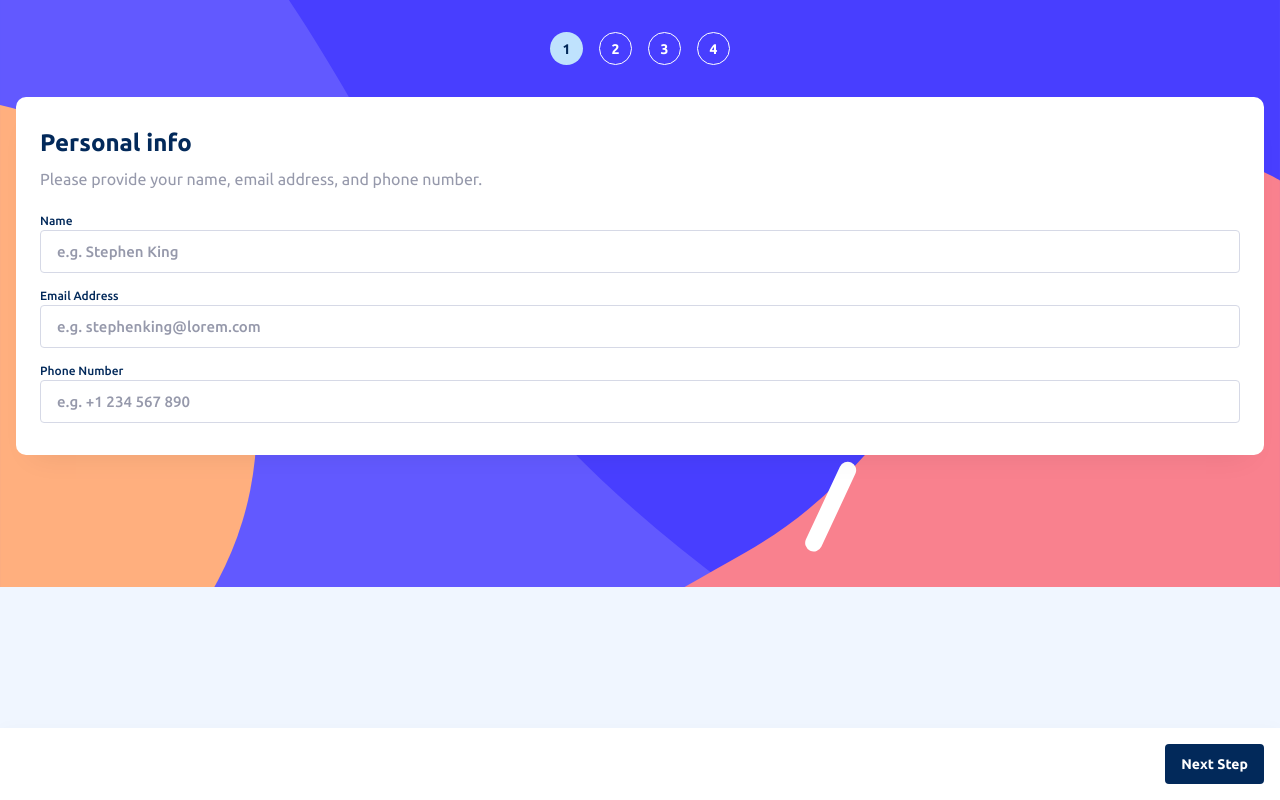
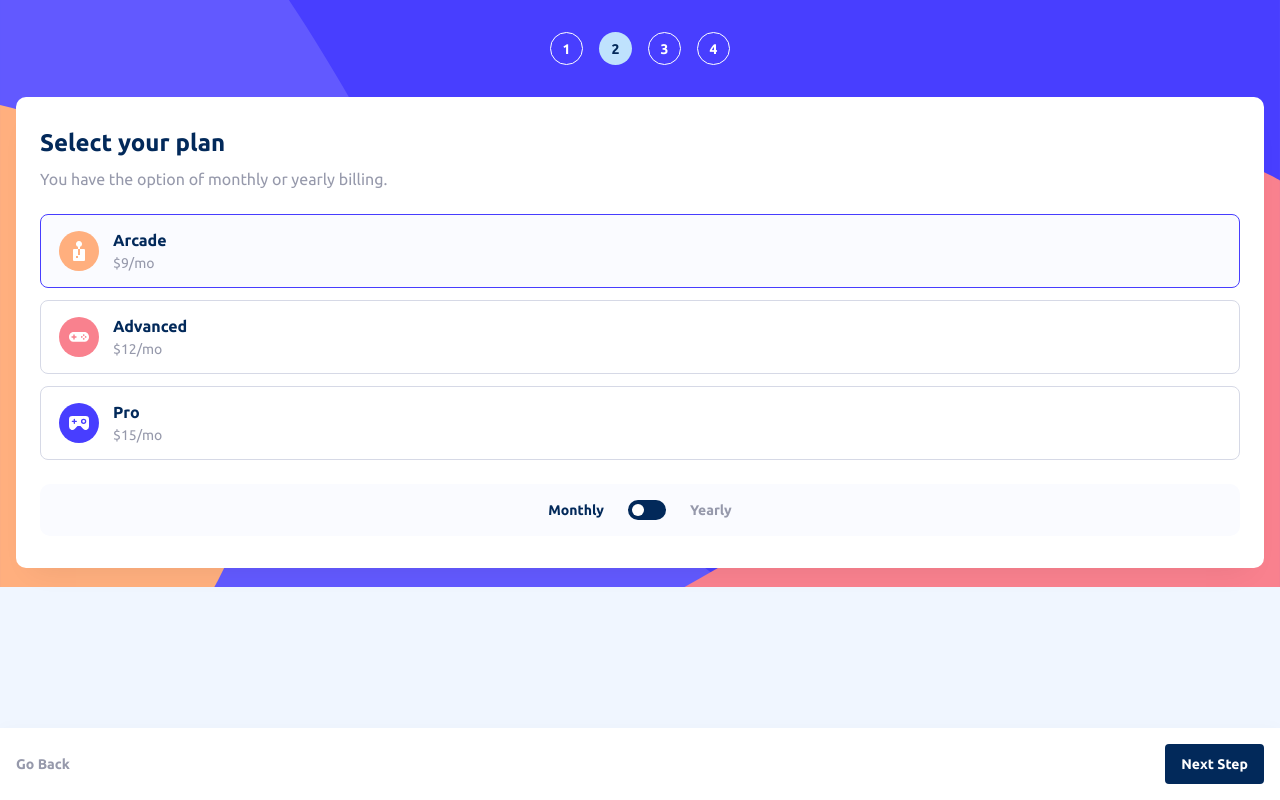
Before and after one commit to Tyzer33/Multi-step-form, a React (Vite) app: page / in a window 1280 px wide. Built offline with nearby package versions, Linux system fonts and the light colour scheme.

Commit message:
Add 'Select your plan' page

```diff
--- a/src/components/Footer.tsx
+++ b/src/components/Footer.tsx
@@ -1,6 +1,8 @@
 import styled from 'styled-components'
 import NavigationButtons from './NavigationButtons'
 import { colors } from '../styles/variables'
+
+// TODO: Peut-être rendre le footer fixed
 
 const Container = styled.footer`
   width: 100%;
--- a/src/components/PersonalInfo.tsx
+++ b/src/components/PersonalInfo.tsx
@@ -37,15 +37,15 @@ function PersonalInfo() {
     <Form>
       <Label htmlFor="name">
         Name
-        <Input type="text" id="name" placeholder="e.g. Stephen King" />
+        <Input type="text" placeholder="e.g. Stephen King" />
       </Label>
       <Label htmlFor="email">
         Email Address
-        <Input type="email" id="email" placeholder="e.g. stephenking@lorem.com" />
+        <Input type="email" placeholder="e.g. stephenking@lorem.com" />
       </Label>
       <Label htmlFor="phone">
         Phone Number
-        <Input type="tel" id="phone" placeholder="e.g. +1 234 567 890" />
+        <Input type="tel" placeholder="e.g. +1 234 567 890" />
       </Label>
     </Form>
   )
--- /dev/null
+++ b/src/components/PlanSelection.tsx
@@ -0,0 +1,86 @@
+import styled, { css } from 'styled-components'
+import { plan } from '../utils/data'
+import { flex } from '../styles/mixins'
+import { useFormContext } from '../utils/customHooks'
+import { colors } from '../styles/variables'
+
+const Container = styled.div`
+  ${flex({ direction: 'column' })}
+  gap: .75rem;
+`
+
+const RadioContainer = styled.label<{ $selected: boolean }>`
+  ${flex({ direction: 'row', align: 'flex-start' })}
+  border: 1px solid ${colors.border};
+  padding: 1rem 1rem 1rem 1.125rem;
+  gap: 0.875rem;
+  border-radius: 0.5rem;
+  cursor: pointer;
+  user-select: none;
+
+  ${({ $selected }) =>
+    $selected &&
+    css`
+      border: 1px solid ${colors.secondaryInteractive};
+      background: ${colors.planBg};
+    `}
+`
+
+const RadioButton = styled.input`
+  display: none;
+`
+
+const Logo = styled.img`
+  height: 2.5rem;
+  aspect-ratio: 1/1;
+`
+
+const TextContainer = styled.div`
+  ${flex({ direction: 'column' })}
+  gap: .375rem;
+`
+
+const Name = styled.p`
+  font-size: 1rem;
+  font-weight: 700;
+  color: ${colors.secondaryClr};
+`
+
+const Price = styled.p`
+  font-size: 0.875rem;
+`
+
+const Saving = styled.p`
+  font-size: 0.75rem;
+  color: ${colors.secondaryClr};
+  letter-spacing: -0.05em;
+  margin-top: 0.125rem;
+`
+
+function PlanSelection() {
+  const { selectedPlan, setSelectedPlan, isYearly } = useFormContext()
+
+  return (
+    <Container>
+      {plan.map(({ name, price, logo }) => (
+        <RadioContainer htmlFor={name} key={name} $selected={name === selectedPlan}>
+          <RadioButton
+            type="radio"
+            name="plan"
+            id={name}
+            checked={name === selectedPlan}
+            onChange={(e) => setSelectedPlan(e.target.checked ? name : selectedPlan)}
+          />
+          <Logo src={logo} alt={`${name}'s logo`} />
+          <TextContainer>
+            <Name>{name}</Name>
+            <Price>{isYearly ? `$${price * 10}/yr` : `$${price}/mo`}</Price>
+            {isYearly && <Saving>2 months free</Saving>}
+          </TextContainer>
+        </RadioContainer>
+      ))}
+    </Container>
+  )
+}
+
+export default PlanSelection
--- a/src/components/SelectPlan.tsx
+++ b/src/components/SelectPlan.tsx
@@ -1,5 +1,73 @@
+import styled from 'styled-components'
+import { flex } from '../styles/mixins'
+import PlanSelection from './PlanSelection'
+import { useFormContext } from '../utils/customHooks'
+import { colors } from '../styles/variables'
+
+const Container = styled.form`
+  ${flex({ direction: 'column' })}
+  gap: 1.5rem;
+`
+
+const SwitchContainer = styled.div`
+  ${flex({ direction: 'row', justify: 'center', align: 'center' })}
+  gap: 1.5rem;
+  background: ${colors.planBg};
+  border-radius: 0.625rem;
+  padding-block: 1rem;
+`
+
+// TODO: ajouter Animation
+const SwitchButton = styled.label<{ $checked: boolean }>`
+  height: 1.25rem;
+  width: 2.375rem;
+  background: ${colors.primaryInteractive};
+  ${flex({ align: 'center' })}
+  justify-content: ${({ $checked }) => ($checked ? 'flex-end' : 'flex-start')};
+  padding: 0.25rem;
+  border-radius: 1.25rem;
+  cursor: pointer;
+
+  &::after {
+    content: '';
+    height: 100%;
+    aspect-ratio: 1/1;
+    background: ${colors.tertiaryClr};
+    border-radius: 50%;
+  }
+`
+
+const SwitchText = styled.span<{ $selected: boolean }>`
+  font-size: 0.875rem;
+  font-weight: 700;
+  color: ${({ $selected }) => ($selected ? colors.secondaryClr : colors.text)};
+`
+
+const Checkbox = styled.input`
+  display: none;
+`
+
 function SelectPlan() {
-  return <div>SelectPlan</div>
+  const { isYearly, setIsYearly } = useFormContext()
+
+  return (
+    <Container>
+      <PlanSelection />
+      <SwitchContainer>
+        <SwitchText $selected={!isYearly}>Monthly</SwitchText>
+        <SwitchButton htmlFor="switch" $checked={isYearly}>
+          <Checkbox
+            id="switch"
+            type="checkbox"
+            checked={isYearly}
+            onChange={(e) => setIsYearly(e.target.checked)}
+            aria-label="Switch between Monthly to yearly plan"
+          />
+        </SwitchButton>
+        <SwitchText $selected={isYearly}>Yearly</SwitchText>
+      </SwitchContainer>
+    </Container>
+  )
 }
 
 export default SelectPlan
--- a/src/context/FormContext/FormProvider.tsx
+++ b/src/context/FormContext/FormProvider.tsx
@@ -9,7 +9,9 @@ type Props = {
 // TODO: Envoyer les données du formulaire au serveur quand le formulaire est complété
 
 function FormProvider({ children }: Props) {
-  const [currentStep, setCurrentStep] = useState(0)
+  const [currentStep, setCurrentStep] = useState(1) // TODO: Remettre à 0
+  const [isYearly, setIsYearly] = useState(false)
+  const [selectedPlan, setSelectedPlan] = useState('Arcade') // TODO: type = 'Arcade' | 'Advanced' | 'Pro'
   const [isCompleted, setIsCompleted] = useState(false)
 
   const setNextStep = useCallback(() => {
@@ -25,8 +27,28 @@ function FormProvider({ children }: Props) {
   }, [])
 
   const value = useMemo(
-    () => ({ currentStep, setNextStep, setPrevStep, isCompleted, confirm }),
-    [currentStep, setNextStep, setPrevStep, isCompleted, confirm],
+    () => ({
+      currentStep,
+      setNextStep,
+      setPrevStep,
+      isCompleted,
+      confirm,
+      isYearly,
+      setIsYearly,
+      selectedPlan,
+      setSelectedPlan,
+    }),
+    [
+      currentStep,
+      setNextStep,
+      setPrevStep,
+      isCompleted,
+      confirm,
+      isYearly,
+      setIsYearly,
+      selectedPlan,
+      setSelectedPlan,
+    ],
   )
 
   return <FormContext.Provider value={value}>{children}</FormContext.Provider>
--- a/src/styles/variables.ts
+++ b/src/styles/variables.ts
@@ -9,6 +9,7 @@ export const colors = {
   secondaryInteractive: 'hsl(243, 100%, 62%)',
   placeholder: 'hsl(231, 11%, 63%)',
   border: 'hsl(229, 24%, 87%)',
+  planBg: 'hsl(231, 100%, 99%)',
 
   // - Marine blue: hsl(213, 96%, 18%)
   // - Purplish blue: hsl(243, 100%, 62%)
--- a/src/utils/data.ts
+++ b/src/utils/data.ts
@@ -1,4 +1,7 @@
-/* eslint-disable import/prefer-default-export */
+import arcadeLogo from '../assets/icon-arcade.svg'
+import advancedLogo from '../assets/icon-advanced.svg'
+import proLogo from '../assets/icon-pro.svg'
+
 export const formDescription = [
   {
     heading: 'Personal info',
@@ -17,3 +20,9 @@ export const formDescription = [
     description: 'Double-check everything looks OK before confirming.',
   },
 ]
+
+export const plan = [
+  { name: 'Arcade', price: 9, logo: arcadeLogo },
+  { name: 'Advanced', price: 12, logo: advancedLogo },
+  { name: 'Pro', price: 15, logo: proLogo },
+]
--- a/src/utils/types.ts
+++ b/src/utils/types.ts
@@ -4,4 +4,8 @@ export type FormContextType = {
   setPrevStep: () => void
   isCompleted: boolean
   confirm: () => void
+  isYearly: boolean
+  setIsYearly: React.Dispatch<React.SetStateAction<boolean>>
+  selectedPlan: string
+  setSelectedPlan: React.Dispatch<React.SetStateAction<string>>
 }
```
